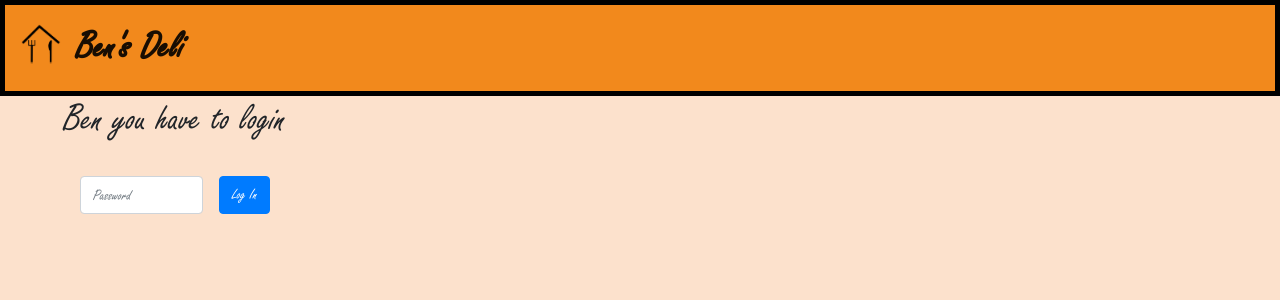
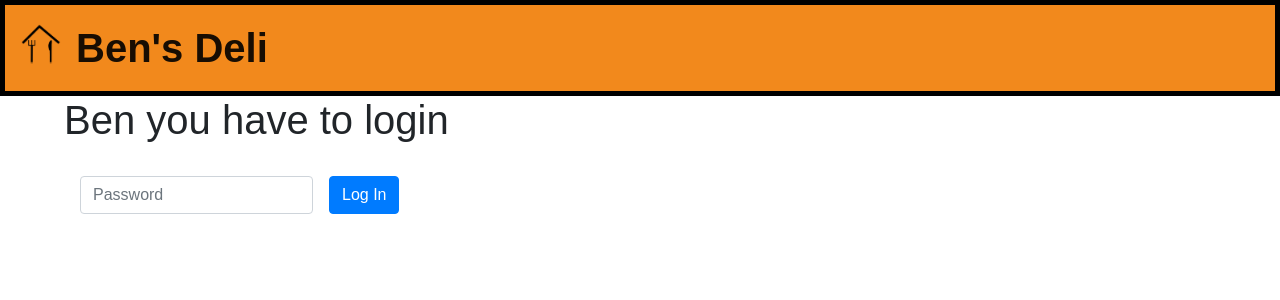
Before and after one commit to Thibault-Knobloch/bens-deli, a Django app: page /internal/login in a window 1280 px wide. Shown: the top 300 px of the page. Run offline with Django 4.2, Linux system fonts and the light colour scheme.

Commit message:
remove browser scrollbar and fix internal login style

```diff
--- a/bensdeli/products/templates/products/login.html
+++ b/bensdeli/products/templates/products/login.html
@@ -16,4 +16,15 @@
         <p>{{error}}</p>
     </div>
 </div>
+<style>
+    * {
+        margin: 0;
+        padding: 0;
+        font-family: sans-serif;
+    }
+
+    body {
+        background: white !important;
+    }
+</style>
 {% endblock %}
--- a/bensdeli/static/css/index.css
+++ b/bensdeli/static/css/index.css
@@ -2,6 +2,10 @@
     margin: 0;
     padding: 0;
     font-family: 'FreestyleScript', sans-serif;
+}
+
+body {
+    overflow-y: hidden;
 }
 
 @font-face {
```
